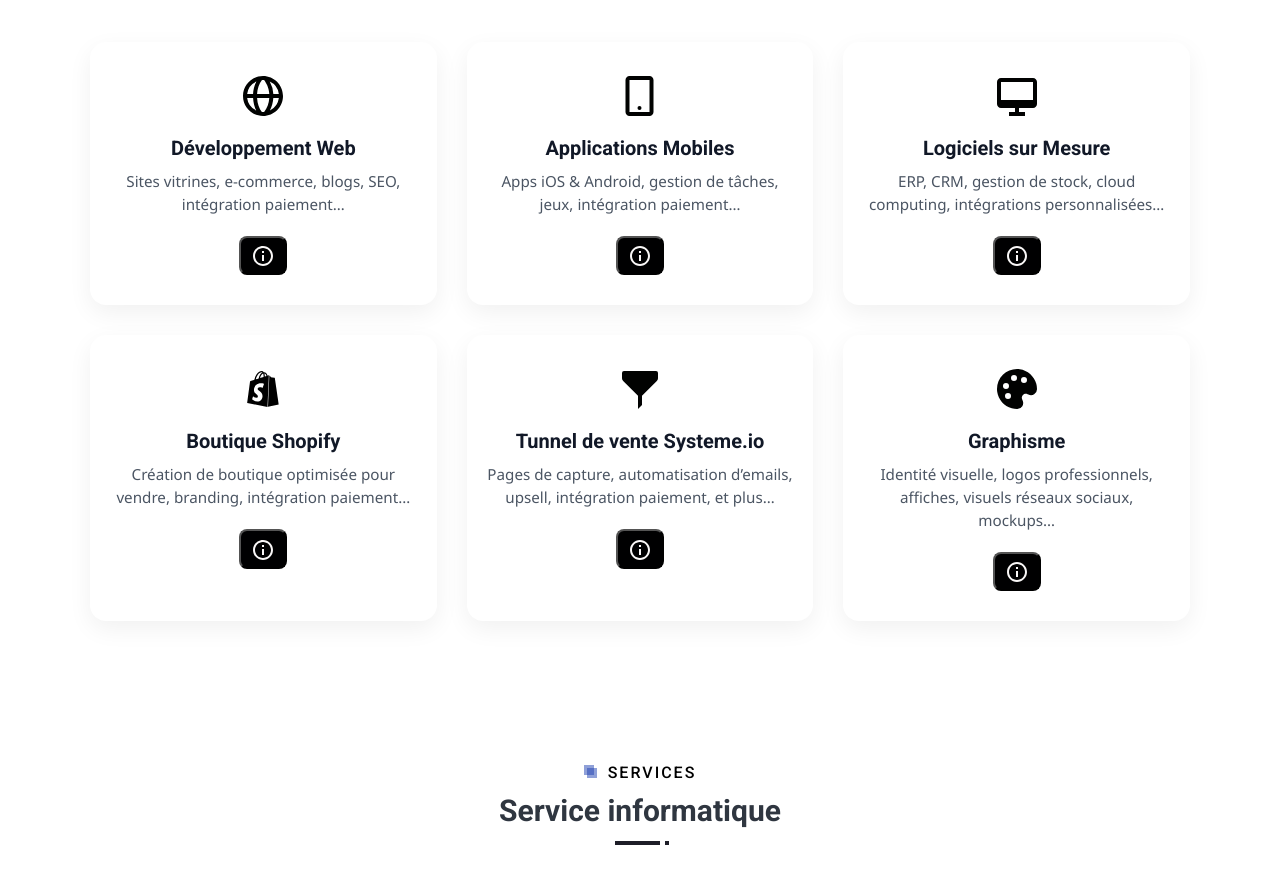
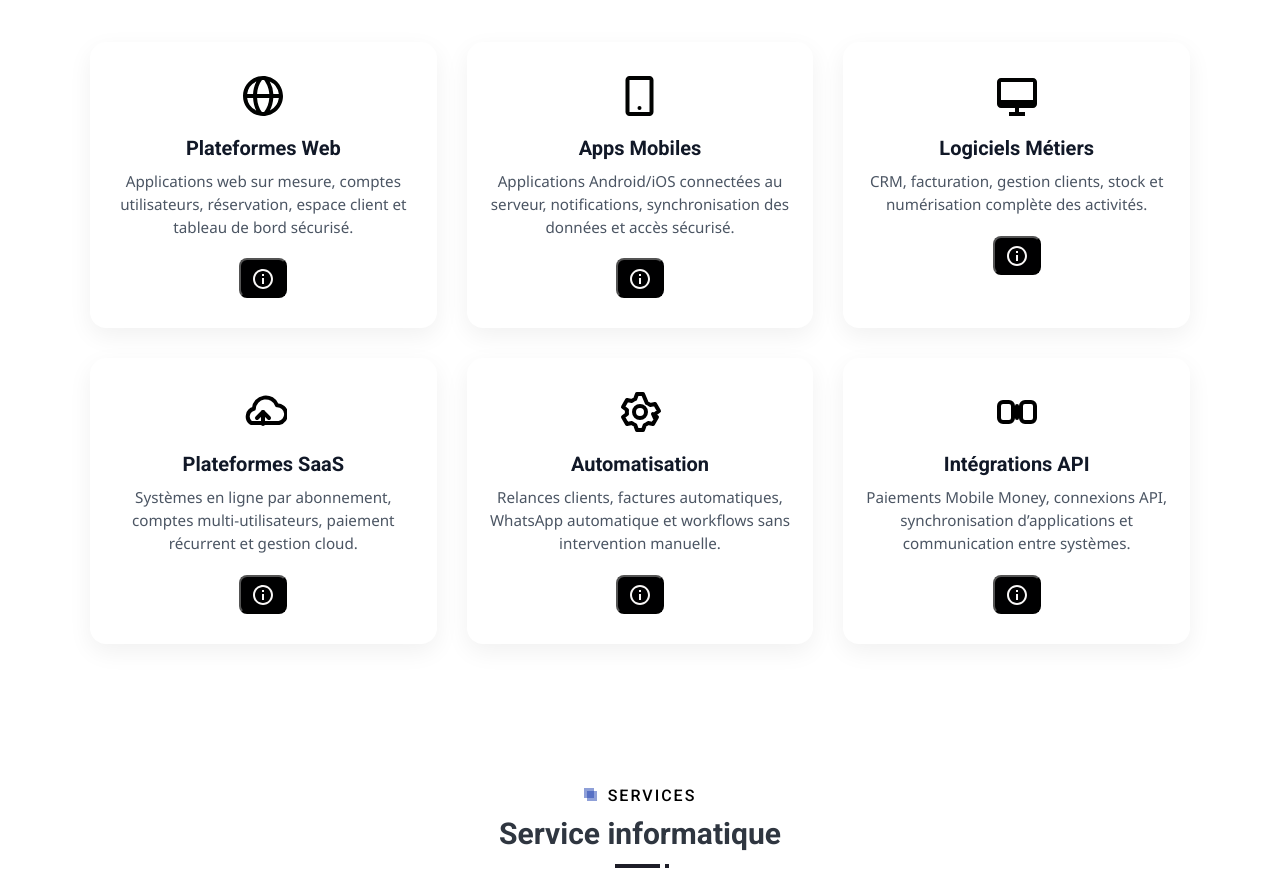
Before and after one commit to Simplice01/Deks, a plain HTML site: page index.html in a window 1280 px wide. Shown: the part 2020-2891 px from the top of the page. Drawn offline with nearby package versions, Linux system fonts and the light colour scheme.

Commit message:
mis à jouro

```diff
--- a/index.html
+++ b/index.html
@@ -165,6 +165,7 @@
 
         <!-- Service Start -->
 
+
  <section class="services-section">
     <div class="section-title position-relative text-center mb-5 pb-2 wow fadeInUp" data-wow-delay="0.1s">
         <h6 class="position-relative d-inline text-primary ps-4">services</h6>
@@ -176,8 +177,8 @@
       <div class="service-card" onclick="openModal('web')">
         <div class="service-icon">
             <svg xmlns="http://www.w3.org/2000/svg" width="24" height="24" viewBox="0 0 24 24" style="fill: rgba(1, 2, 1, 1);"><path d="M12 2C6.486 2 2 6.486 2 12s4.486 10 10 10 10-4.486 10-10S17.514 2 12 2zm7.931 9h-2.764a14.67 14.67 0 0 0-1.792-6.243A8.013 8.013 0 0 1 19.931 11zM12.53 4.027c1.035 1.364 2.427 3.78 2.627 6.973H9.03c.139-2.596.994-5.028 2.451-6.974.172-.01.344-.026.519-.026.179 0 .354.016.53.027zm-3.842.7C7.704 6.618 7.136 8.762 7.03 11H4.069a8.013 8.013 0 0 1 4.619-6.273zM4.069 13h2.974c.136 2.379.665 4.478 1.556 6.23A8.01 8.01 0 0 1 4.069 13zm7.381 6.973C10.049 18.275 9.222 15.896 9.041 13h6.113c-.208 2.773-1.117 5.196-2.603 6.972-.182.012-.364.028-.551.028-.186 0-.367-.016-.55-.027zm4.011-.772c.955-1.794 1.538-3.901 1.691-6.201h2.778a8.005 8.005 0 0 1-4.469 6.201z"></path></svg>                 </div>
-                <h3 class="service-name">Développement Web</h3>
-                <p class="service-desc">Sites vitrines, e-commerce, blogs, SEO, intégration paiement…</p>
+        <h3 class="service-name">Plateformes Web</h3>
+        <p class="service-desc">Applications web sur mesure, comptes utilisateurs, réservation, espace client et tableau de bord sécurisé.</p>
         <button  onclick="openModal('web')" class="service-btn"><svg xmlns="http://www.w3.org/2000/svg" width="24" height="24" viewBox="0 0 24 24" style="fill: rgb(249, 247, 247);"><path d="M12 2C6.486 2 2 6.486 2 12s4.486 10 10 10 10-4.486 10-10S17.514 2 12 2zm0 18c-4.411 0-8-3.589-8-8s3.589-8 8-8 8 3.589 8 8-3.589 8-8 8z"></path><path d="M11 11h2v6h-2zm0-4h2v2h-2z"></path></svg></button>
       </div>
 
@@ -185,8 +186,8 @@
       <div class="service-card" onclick="openModal('mobile')">
         <div class="service-icon">
             <svg xmlns="http://www.w3.org/2000/svg" width="24" height="24" viewBox="0 0 24 24" style="fill: rgba(1, 2, 1, 1);"><path d="M16.75 2h-10c-1.103 0-2 .897-2 2v16c0 1.103.897 2 2 2h10c1.103 0 2-.897 2-2V4c0-1.103-.897-2-2-2zm-10 18V4h10l.002 16H6.75z"></path><circle cx="11.75" cy="18" r="1"></circle></svg>                 </div>
-                <h3 class="service-name">Applications Mobiles</h3>
-                <p class="service-desc">Apps iOS & Android, gestion de tâches, jeux, intégration paiement…</p>
+        <h3 class="service-name">Apps Mobiles</h3>
+        <p class="service-desc">Applications Android/iOS connectées au serveur, notifications, synchronisation des données et accès sécurisé.</p>
         <button  onclick="openModal('web')" class="service-btn"><svg xmlns="http://www.w3.org/2000/svg" width="24" height="24" viewBox="0 0 24 24" style="fill: rgb(249, 247, 247);"><path d="M12 2C6.486 2 2 6.486 2 12s4.486 10 10 10 10-4.486 10-10S17.514 2 12 2zm0 18c-4.411 0-8-3.589-8-8s3.589-8 8-8 8 3.589 8 8-3.589 8-8 8z"></path><path d="M11 11h2v6h-2zm0-4h2v2h-2z"></path></svg></button>
       </div>
 
@@ -195,35 +196,72 @@
         <div class="service-icon">
             <svg xmlns="http://www.w3.org/2000/svg" width="24" height="24" viewBox="0 0 24 24" style="fill: rgba(1, 2, 1, 1);"><path d="M20 3H4c-1.103 0-2 .897-2 2v11c0 1.103.897 2 2 2h7v2H8v2h8v-2h-3v-2h7c1.103 0 2-.897 2-2V5c0-1.103-.897-2-2-2zM4 14V5h16l.002 9H4z"></path></svg>
                         </div>
-                <h3 class="service-name">Logiciels sur Mesure</h3>
-                <p class="service-desc">ERP, CRM, gestion de stock, cloud computing, intégrations personnalisées…</p>
+        <h3 class="service-name">Logiciels Métiers</h3>
+        <p class="service-desc">CRM, facturation, gestion clients, stock et numérisation complète des activités.</p>
         <button  onclick="openModal('web')" class="service-btn"><svg xmlns="http://www.w3.org/2000/svg" width="24" height="24" viewBox="0 0 24 24" style="fill: rgb(249, 247, 247);"><path d="M12 2C6.486 2 2 6.486 2 12s4.486 10 10 10 10-4.486 10-10S17.514 2 12 2zm0 18c-4.411 0-8-3.589-8-8s3.589-8 8-8 8 3.589 8 8-3.589 8-8 8z"></path><path d="M11 11h2v6h-2zm0-4h2v2h-2z"></path></svg></button>
       </div>
 
       <div class="service-card">
         <div class="service-icon">
-                    <svg xmlns="http://www.w3.org/2000/svg" width="44" height="44" viewBox="0 0 24 24" style="fill: rgba(0, 0, 0, 1);"><path d="m14.49 20.937 5.381-1.166S17.93 6.633 17.914 6.546c-.016-.086-.086-.144-.158-.144s-1.439-.101-1.439-.101-.949-.949-1.064-1.05c-.027-.029-.057-.043-.086-.058l-.677 15.744zm.446-15.772c-.016 0-.043.014-.057.014-.016 0-.217.059-.533.158-.318-.919-.879-1.768-1.871-1.768h-.086c-.289-.361-.633-.519-.936-.519-2.316 0-3.426 2.892-3.77 4.359-.892.275-1.538.476-1.613.505-.504.158-.517.172-.574.648-.057.344-1.367 10.489-1.367 10.489l10.117 1.899.69-15.785zm-2.635.704v.102c-.559.173-1.178.36-1.783.547.346-1.323.992-1.972 1.553-2.217.146.375.23.878.23 1.568zm-.92-2.2c.1 0 .201.028.303.102-.732.344-1.539 1.222-1.871 2.978a59.11 59.11 0 0 1-1.411.432c.389-1.339 1.325-3.512 2.979-3.512zm.402 7.812s-.604-.315-1.322-.315c-1.08 0-1.123.676-1.123.849 0 .921 2.418 1.28 2.418 3.453 0 1.712-1.08 2.806-2.547 2.806-1.756 0-2.648-1.094-2.648-1.094l.475-1.554s.922.792 1.697.792a.693.693 0 0 0 .721-.69c0-1.209-1.986-1.268-1.986-3.252 0-1.669 1.195-3.295 3.627-3.295.936 0 1.395.272 1.395.272l-.707 2.028zm.922-7.281c.518.06.85.648 1.064 1.311-.258.087-.547.173-.863.273v-.187c0-.561-.072-1.022-.201-1.397z"></path></svg>
+        <svg xmlns="http://www.w3.org/2000/svg"
+            width="44"
+            height="44"
+            viewBox="0 0 24 24"
+            fill="none"
+            stroke="#000000"
+            stroke-width="2"
+            stroke-linecap="round"
+            stroke-linejoin="round">
+        <path d="M20 17.5a4.5 4.5 0 0 0-1-8.9 6 6 0 0 0-11.6 1.8A4 4 0 0 0 6 17.5h14z"/>
+        <path d="M12 12v6"/>
+        <path d="M9 15l3-3 3 3"/>
+        </svg>
+
         </div>
-                <h3 class="service-name">Boutique Shopify</h3>
-                <p class="service-desc">Création de boutique optimisée pour vendre, branding, intégration paiement…</p>
+        <h3 class="service-name">Plateformes SaaS</h3>
+        <p class="service-desc">Systèmes en ligne par abonnement, comptes multi-utilisateurs, paiement récurrent et gestion cloud.</p>
         <button  onclick="openModal('shopify')" class="service-btn"><svg xmlns="http://www.w3.org/2000/svg" width="24" height="24" viewBox="0 0 24 24" style="fill: rgb(249, 247, 247);"><path d="M12 2C6.486 2 2 6.486 2 12s4.486 10 10 10 10-4.486 10-10S17.514 2 12 2zm0 18c-4.411 0-8-3.589-8-8s3.589-8 8-8 8 3.589 8 8-3.589 8-8 8z"></path><path d="M11 11h2v6h-2zm0-4h2v2h-2z"></path></svg></button>
       </div>
 
       <div class="service-card">
         <div class="service-icon">
-                    <svg xmlns="http://www.w3.org/2000/svg" width="24" height="24" viewBox="0 0 24 24" style="fill: rgba(1, 2, 1, 1);"><path d="M13 20v-4.586L20.414 8c.375-.375.586-.884.586-1.415V4a1 1 0 0 0-1-1H4a1 1 0 0 0-1 1v2.585c0 .531.211 1.04.586 1.415L11 15.414V22l2-2z"></path></svg>
+        <svg xmlns="http://www.w3.org/2000/svg"
+            width="44"
+            height="44"
+            viewBox="0 0 24 24"
+            fill="none"
+            stroke="#000000"
+            stroke-width="2"
+            stroke-linecap="round"
+            stroke-linejoin="round">
+        <circle cx="12" cy="12" r="3"/>
+        <path d="M19.4 15a7.8 7.8 0 0 0 .1-2l2-1.5-2-3.5-2.4.5a7.8 7.8 0 0 0-1.7-1L13.5 3h-3l-.9 2.5a7.8 7.8 0 0 0-1.7 1L5.5 6l-2 3.5 2 1.5a7.8 7.8 0 0 0 0 2L3.5 14.5l2 3.5 2.4-.5a7.8 7.8 0 0 0 1.7 1L10.5 21h3l.9-2.5a7.8 7.8 0 0 0 1.7-1l2.4.5 2-3.5-2-1.5z"/>
+        </svg>
                          </div>
-                 <h3 class="service-name">Tunnel de vente Systeme.io</h3>
-                 <p class="service-desc">Pages de capture, automatisation d’emails, upsell, intégration paiement, et plus…</p>
+         <h3 class="service-name">Automatisation</h3>
+         <p class="service-desc">Relances clients, factures automatiques, WhatsApp automatique et workflows sans intervention manuelle.</p>
         <button  onclick="openModal('systemeio')" class="service-btn"><svg xmlns="http://www.w3.org/2000/svg" width="24" height="24" viewBox="0 0 24 24" style="fill: rgb(249, 247, 247);"><path d="M12 2C6.486 2 2 6.486 2 12s4.486 10 10 10 10-4.486 10-10S17.514 2 12 2zm0 18c-4.411 0-8-3.589-8-8s3.589-8 8-8 8 3.589 8 8-3.589 8-8 8z"></path><path d="M11 11h2v6h-2zm0-4h2v2h-2z"></path></svg></button>
       </div>
 
       <div class="service-card">
         <div class="service-icon">
-                    <svg xmlns="http://www.w3.org/2000/svg" width="24" height="24" viewBox="0 0 24 24" style="fill: rgba(1, 2, 1, 1);"><path d="M9.38 21.646A9.985 9.985 0 0 0 12 22l.141-.001a2.998 2.998 0 0 0 2.515-1.425c.542-.876.6-1.953.153-2.88l-.198-.415c-.453-.942-.097-1.796.388-2.281.485-.485 1.341-.841 2.28-.388h.001l.413.199a2.99 2.99 0 0 0 2.881-.153A2.997 2.997 0 0 0 22 12.141a9.926 9.926 0 0 0-.353-2.76c-1.038-3.827-4.353-6.754-8.246-7.285-3.149-.427-6.241.602-8.471 2.833S1.666 10.247 2.096 13.4c.53 3.894 3.458 7.208 7.284 8.246zM15.5 6a1.5 1.5 0 1 1 0 3 1.5 1.5 0 0 1 0-3zm-5-1a1.5 1.5 0 1 1 0 3 1.5 1.5 0 0 1 0-3zM9 15.506a1.5 1.5 0 1 1-3 0 1.5 1.5 0 0 1 3 0zm-2.5-6.5a1.5 1.5 0 1 1-.001 3.001A1.5 1.5 0 0 1 6.5 9.006z"></path></svg>
+        <svg xmlns="http://www.w3.org/2000/svg"
+            width="44"
+            height="44"
+            viewBox="0 0 24 24"
+            fill="none"
+            stroke="#000000"
+            stroke-width="2"
+            stroke-linecap="round"
+            stroke-linejoin="round">
+        <rect x="3" y="7" width="7" height="10" rx="2"/>
+        <rect x="14" y="7" width="7" height="10" rx="2"/>
+        <path d="M10 12h4"/>
+        <path d="M12 9v6"/>
+        </svg>
                         </div>
-                <h3 class="service-name">Graphisme</h3>
-                <p class="service-desc">Identité visuelle, logos professionnels, affiches, visuels réseaux sociaux, mockups…</p>
+        <h3 class="service-name">Intégrations API</h3>
+        <p class="service-desc">Paiements Mobile Money, connexions API, synchronisation d’applications et communication entre systèmes.</p>
         <button  onclick="openModal('graphisme')" class="service-btn"><svg xmlns="http://www.w3.org/2000/svg" width="24" height="24" viewBox="0 0 24 24" style="fill: rgb(249, 247, 247);"><path d="M12 2C6.486 2 2 6.486 2 12s4.486 10 10 10 10-4.486 10-10S17.514 2 12 2zm0 18c-4.411 0-8-3.589-8-8s3.589-8 8-8 8 3.589 8 8-3.589 8-8 8z"></path><path d="M11 11h2v6h-2zm0-4h2v2h-2z"></path></svg></button>
       </div>
 
```
Also changed, not shown: service.html (+52 -15 lines). Lines whose indentation alone changed are shown as unchanged.
